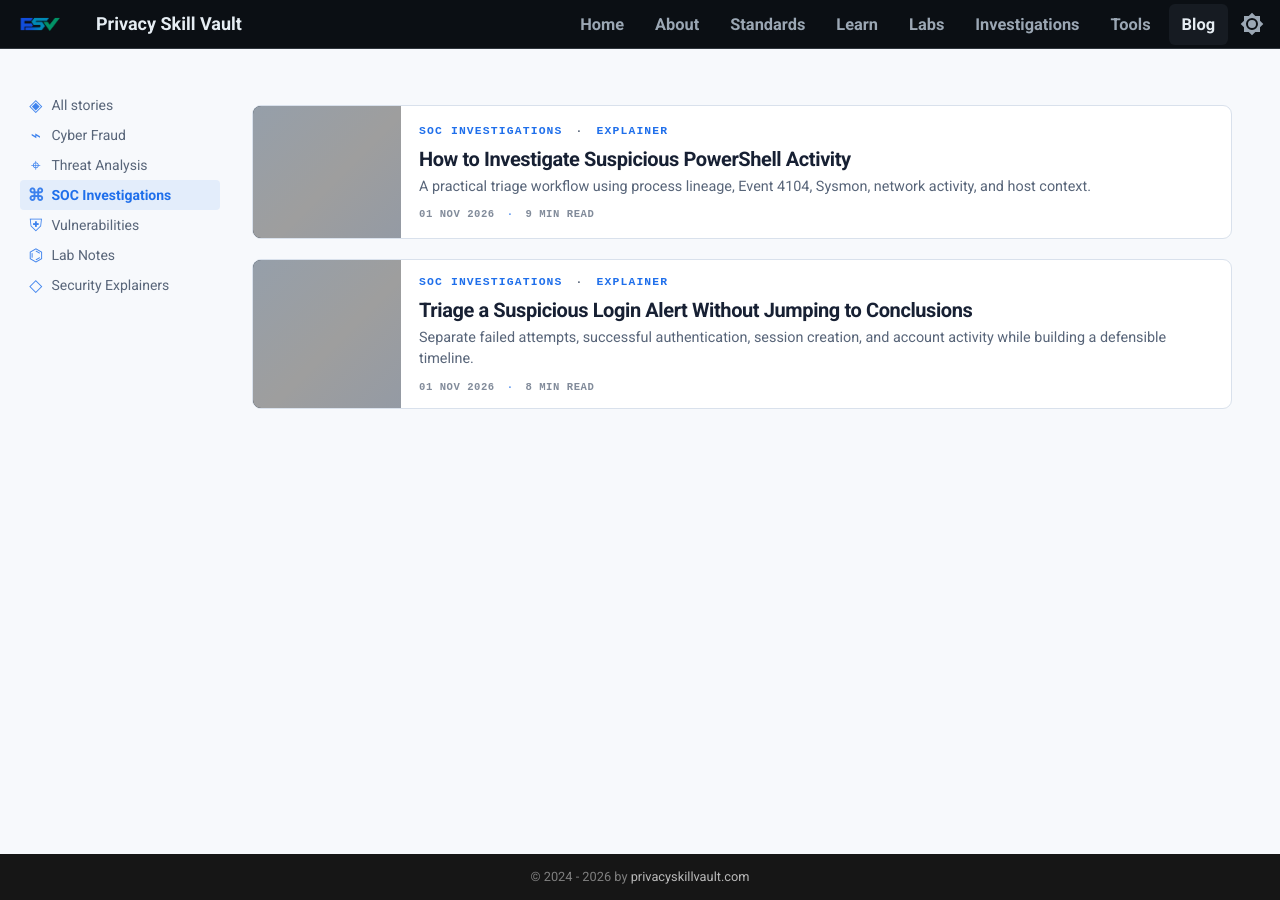
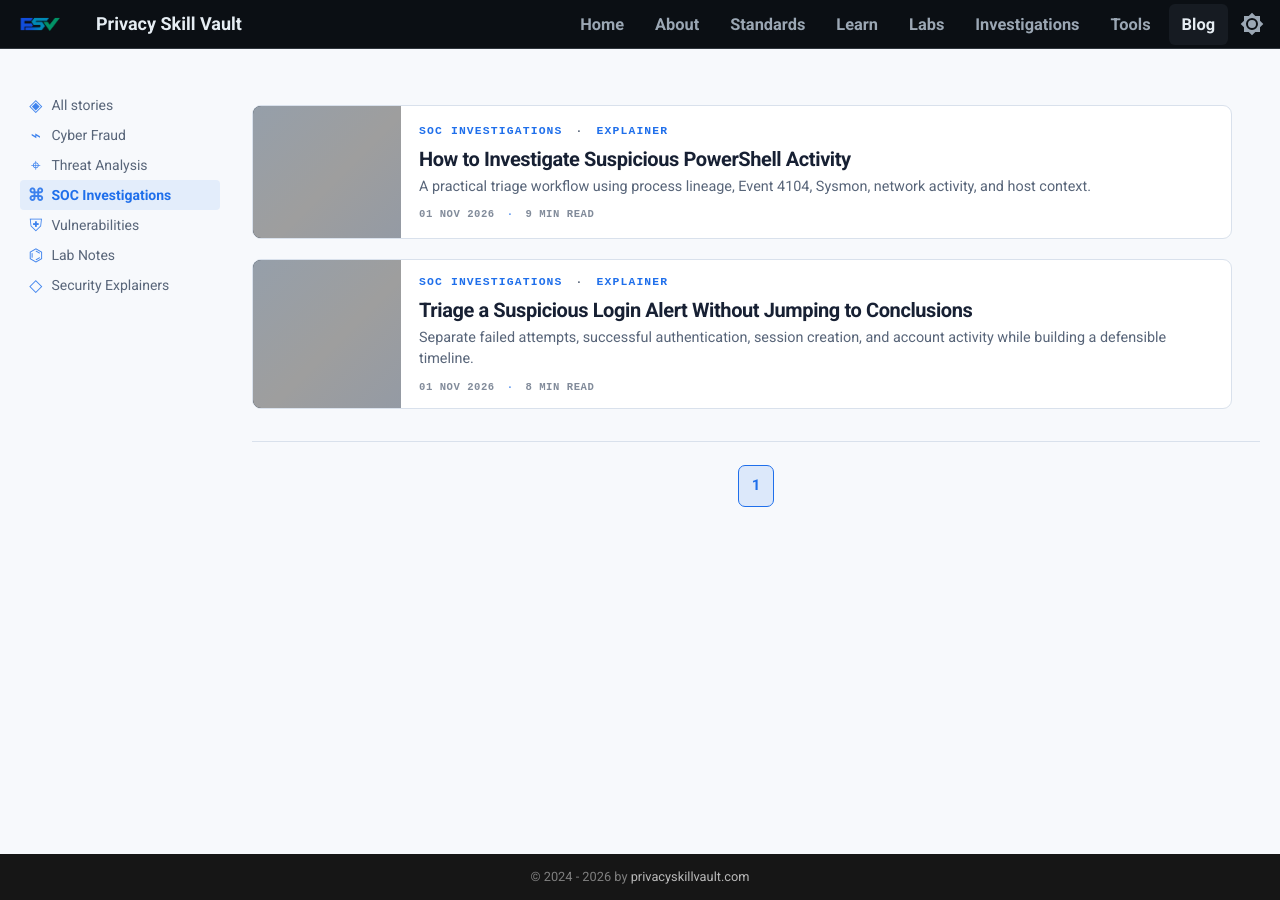
Before and after one commit to PrivacySkillVault/privacyskillvault.github.io, an MkDocs documentation site: the page built from docs/blog/soc-investigations/index.md, in a window 1280 px wide. Built offline with MkDocs 1.6.1 and Material for MkDocs 9.7.7, drawn with Linux system fonts in a browser that asks for light colours; grey boxes are pictures that could not be loaded.

Commit message:
Add category archive pagination foundation

```diff
--- a/docs/blog/soc-investigations/index.md
+++ b/docs/blog/soc-investigations/index.md
@@ -19,5 +19,6 @@
       <div class="psv-story-card__body"><span class="psv-story-category">SOC INVESTIGATIONS <i>·</i> EXPLAINER</span><h3>Triage a Suspicious Login Alert Without Jumping to Conclusions</h3><p>Separate failed attempts, successful authentication, session creation, and account activity while building a defensible timeline.</p><div class="psv-story-card__footer"><small>01 NOV 2026 <i>·</i> 8 MIN READ</small></div></div>
     </a>
     </div>
+    <nav class="psv-journal-pagination" aria-label="soc investigations pages"><span class="psv-page-link is-current" aria-current="page">1</span></nav>
   </section>
 </div>
```
